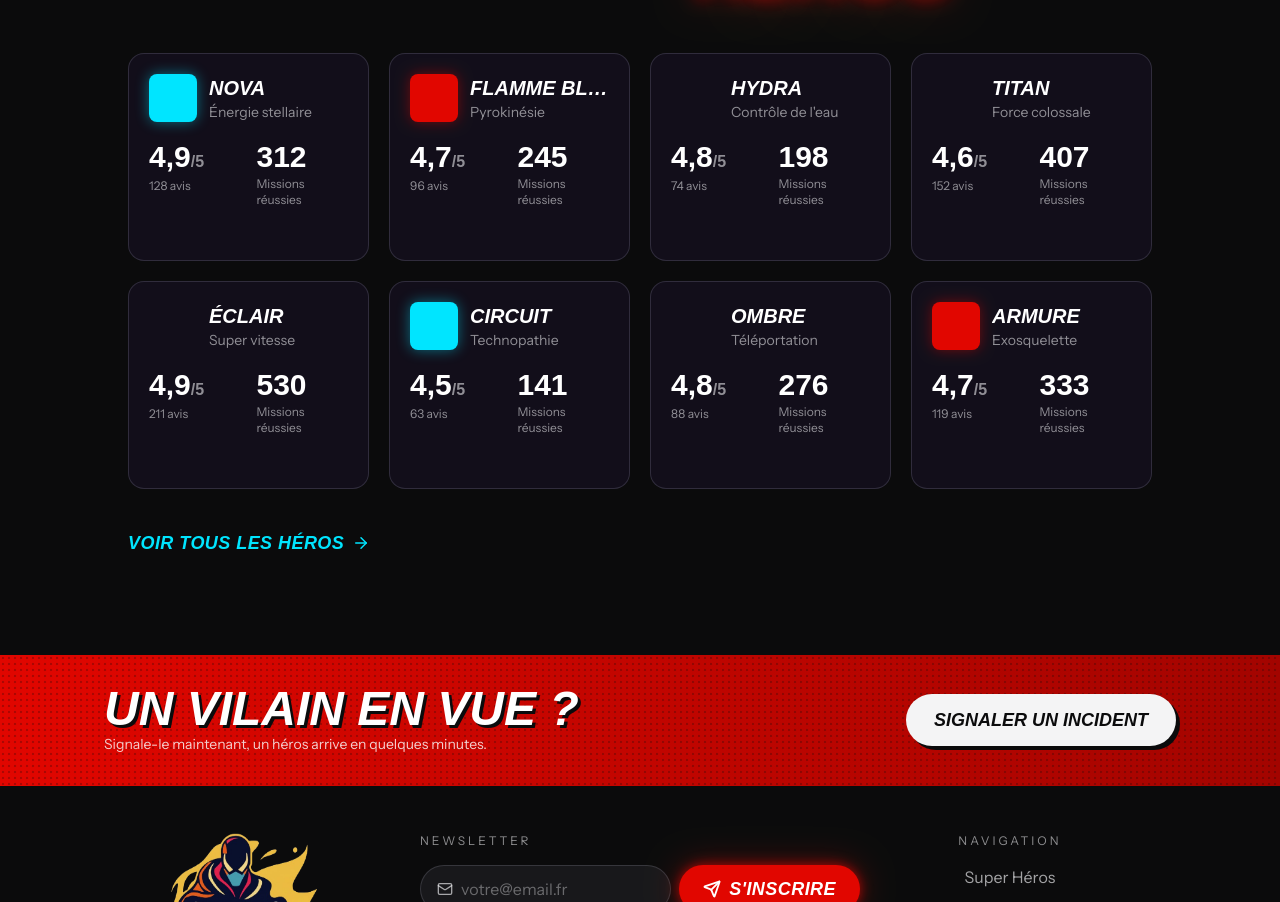
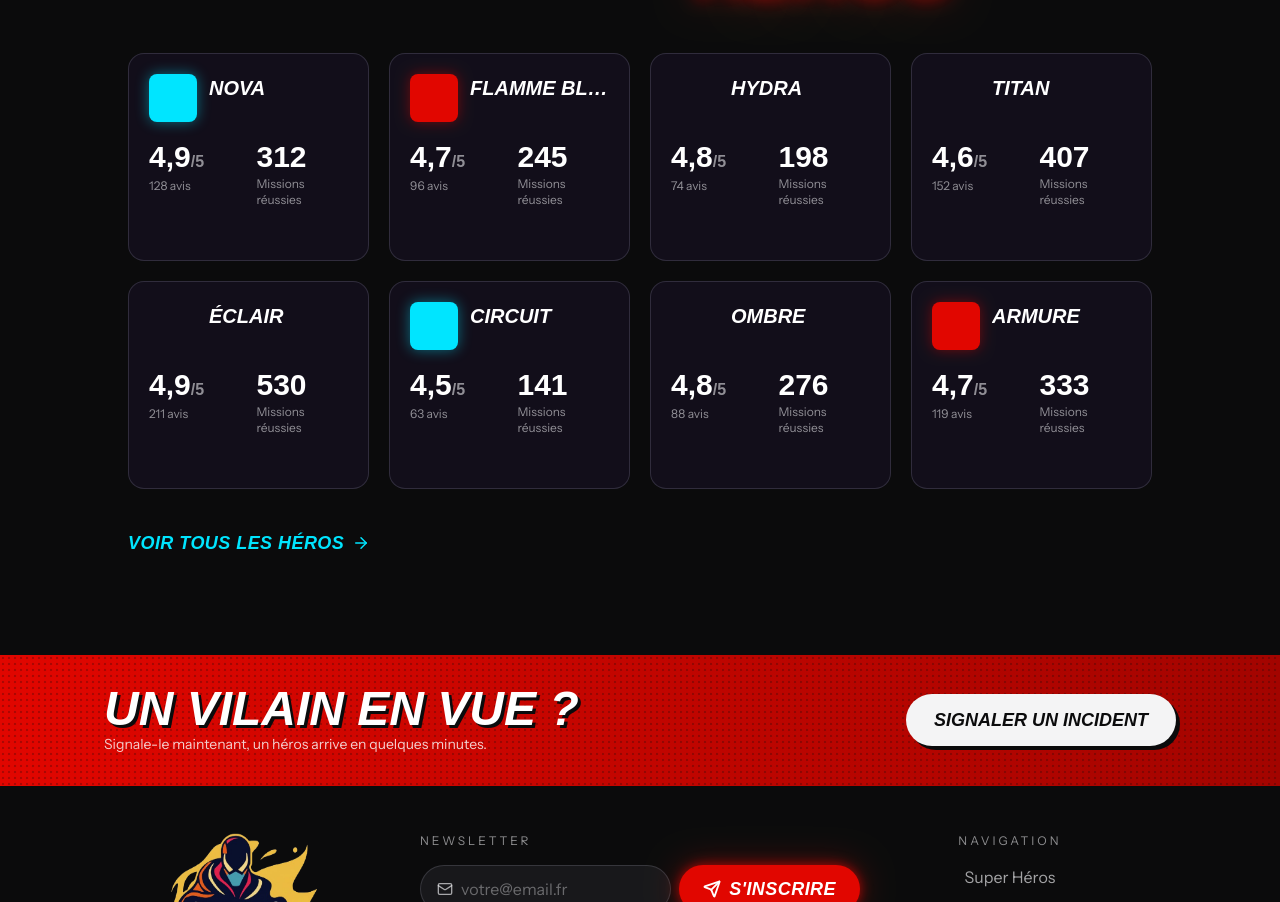
Before and after one commit to tomfrx12/Hero-SOS, a React (Vite) app: page / in a window 1280 px wide. Shown: the part 2290-3192 px from the top of the page. Built offline with nearby package versions, Linux system fonts and the light colour scheme; no server answers; a web font is replaced by a local one.

Commit message:
refactor: retirer les props pouvoir et ville de CarteHeros

```diff
--- a/src/composants/ui/CarteHeros.tsx
+++ b/src/composants/ui/CarteHeros.tsx
@@ -8,10 +8,8 @@ export interface StatHeros {
 
 interface CarteHerosProps {
     nom: string
-    initiales: string
+    initiales?: string
     photo?: string
-    pouvoir: string
-    ville: string
     accent: string
     stats: StatHeros[]
 }
@@ -19,7 +17,7 @@ interface CarteHerosProps {
 // Transition commune à tous les éléments qui se transforment au survol
 const anime = "absolute transition-all duration-[450ms] ease-[cubic-bezier(.22,1,.36,1)] motion-reduce:transition-none"
 
-export default function CarteHeros({ nom, photo, pouvoir, accent, stats }: CarteHerosProps) {
+export default function CarteHeros({ nom, photo, accent, stats }: CarteHerosProps) {
     return (
         <div className="relative h-52">
             <article className="carte-heros group text-left" style={{ "--accent": accent } as CSSProperties}>
@@ -42,9 +40,6 @@ export default function CarteHeros({ nom, photo, pouvoir, accent, stats }: Carte
                     {nom}
                 </h3>
 
-                {/* Pouvoir : sous le nom, recentré */}
-                <p className={`${anime} top-12 left-20 whitespace-nowrap text-sm! text-gris-trait/60 group-hover:top-63 group-hover:left-1/2 group-hover:-translate-x-1/2 group-hover:text-gris-trait/80`}>{pouvoir}</p>
-
                 {/* Statistiques */}
                 <div className={`${anime} top-22 inset-x-5 grid grid-cols-2 gap-4 group-hover:top-77 group-hover:text-center`}>
                     {stats.map((stat) => (
```
